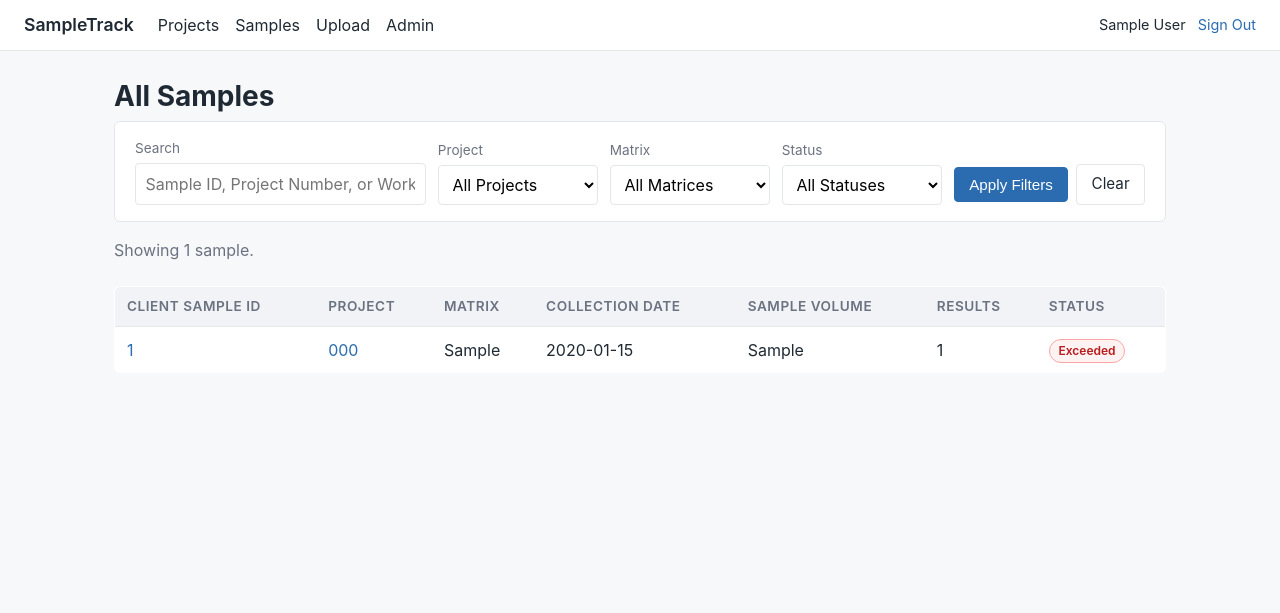
After one commit to jKeonaona/SampleTrack, a Flask app: page /samples in a window 1280 px wide. The commit adds this page. Shown: the top 613 px of the page. Run offline with Flask 3, Linux system fonts and the light colour scheme; a user stored in the database is signed in; tables that the repository leaves empty hold one stand-in row (values such as "Sample post").

Commit message:
Add global samples list at /samples with project, matrix, and status filters, full-text search across Client Sample ID, lab WorkOrder, and project number, and Samples nav link
Co-Authored-By: Claude Opus 4.7 (1M context) <noreply@anthropic.com>

```diff
--- a/routes/samples.py
+++ b/routes/samples.py
@@ -1,12 +1,106 @@
 from flask import Blueprint, render_template, request, redirect, url_for, flash
 from flask_login import login_required
+from sqlalchemy import or_
 
-from models import db, Sample
+from models import db, Project, Sample
 from parsers.lab_report import MATRIX_OPTIONS
 from routes.projects import _parse_date
-from utils.calculations import evaluate_result
+from utils.calculations import evaluate_result, worst_sample_status
 
 samples_bp = Blueprint("samples", __name__)
+
+
+AVAILABLE_STATUSES = [
+    ("exceeded", "Exceeded"),
+    ("warning", "Warning"),
+    ("ok", "OK"),
+    ("no_data", "No Data"),
+]
+
+NEUTRAL_STATUSES = ("no_thresholds", "no_value", "no_results")
+
+
+@samples_bp.route("/samples", methods=["GET"])
+@login_required
+def list_samples():
+    # Performance note: worst_sample_status performs an N+1 query (one Results
+    # iteration per sample + one Threshold query per result). For the current
+    # dataset size this is fine. Optimize later by caching worst status on
+    # Sample or computing it in a background job.
+
+    project_id_raw = (request.args.get("project_id") or "").strip()
+    project_id = None
+    if project_id_raw:
+        try:
+            project_id = int(project_id_raw)
+        except ValueError:
+            project_id = None
+
+    matrix = (request.args.get("matrix") or "").strip()
+    if matrix and matrix not in MATRIX_OPTIONS:
+        matrix = ""
+
+    status_filter = (request.args.get("status") or "").strip()
+    valid_status_values = {key for key, _label in AVAILABLE_STATUSES}
+    if status_filter and status_filter not in valid_status_values:
+        status_filter = ""
+
+    q_str = (request.args.get("q") or "").strip()
+
+    query = Sample.query
+    if project_id is not None:
+        query = query.filter(Sample.project_id == project_id)
+    if matrix:
+        query = query.filter(Sample.matrix == matrix)
+    if q_str:
+        pattern = f"%{q_str}%"
+        query = query.join(Project).filter(or_(
+            Sample.client_sample_id.ilike(pattern),
+            Sample.lab_workorder.ilike(pattern),
+            Project.project_number.ilike(pattern),
+        ))
+
+    query = query.order_by(
+        Sample.collection_date.desc(),
+        Sample.client_sample_id.asc(),
+    )
+    all_samples = query.all()
+
+    sample_statuses = {s.id: worst_sample_status(s) for s in all_samples}
+
+    if status_filter:
+        if status_filter == "no_data":
+            all_samples = [
+                s for s in all_samples
+                if sample_statuses[s.id] in NEUTRAL_STATUSES
+            ]
+        else:
+            all_samples = [
+                s for s in all_samples
+                if sample_statuses[s.id] == status_filter
+            ]
+
+    filters = {
+        "project_id": project_id,
+        "matrix": matrix,
+        "status": status_filter,
+        "q": q_str,
+    }
+    filters_applied = bool(
+        project_id is not None or matrix or status_filter or q_str
+    )
+
+    return render_template(
+        "samples/list.html",
+        samples=all_samples,
+        sample_statuses=sample_statuses,
+        filters=filters,
+        filters_applied=filters_applied,
+        available_projects=Project.query.order_by(Project.project_number).all(),
+        available_matrices=MATRIX_OPTIONS,
+        available_statuses=AVAILABLE_STATUSES,
+        total_count=len(all_samples),
+    )
 
 
 @samples_bp.route("/samples/<int:sample_id>", methods=["GET"])
--- a/templates/base.html
+++ b/templates/base.html
@@ -217,6 +217,7 @@
       <a class="brand" href="/">SampleTrack</a>
       <div class="links">
         <a href="/projects">Projects</a>
+        <a href="/samples">Samples</a>
         <a href="/upload">Upload</a>
         {% if current_user.is_authenticated and current_user.is_admin %}
           <a href="/admin">Admin</a>
--- /dev/null
+++ b/templates/samples/list.html
@@ -0,0 +1,140 @@
+{% extends "base.html" %}
+
+{% block title %}All Samples{% endblock %}
+
+{% block content %}
+  <style>
+    .filter-bar {
+      display: flex;
+      flex-wrap: wrap;
+      gap: 0.75rem;
+      align-items: flex-end;
+    }
+    .filter-bar > .field-group {
+      display: flex;
+      flex-direction: column;
+      min-width: 160px;
+    }
+    .filter-bar > .field-group.search-field { flex: 2; min-width: 240px; }
+    .filter-bar > .field-group.select-field { flex: 1; }
+    .filter-bar label {
+      font-size: 0.85rem;
+      color: var(--muted);
+      margin-bottom: 0.25rem;
+    }
+    .filter-bar input[type="text"],
+    .filter-bar select {
+      padding: 0.5rem 0.6rem;
+      font: inherit;
+      border: 1px solid var(--border);
+      border-radius: 4px;
+      background: var(--surface);
+      width: 100%;
+    }
+    .filter-bar .submit-field {
+      display: flex;
+      flex-direction: row;
+      gap: 0.5rem;
+      align-items: center;
+    }
+  </style>
+
+  <h1>All Samples</h1>
+
+  {% set flag_labels = {
+    "exceeded": "Exceeded",
+    "warning": "Warning",
+    "ok": "OK",
+    "no_thresholds": "No Data",
+    "no_value": "No Data",
+    "no_results": "No Data",
+  } %}
+
+  <div class="info-block" style="margin-bottom: 1rem;">
+    <form class="filter-bar" method="get" action="{{ url_for('samples.list_samples') }}">
+      <div class="field-group search-field">
+        <label for="q">Search</label>
+        <input type="text" id="q" name="q" placeholder="Sample ID, Project Number, or WorkOrder..." value="{{ filters.q or '' }}">
+      </div>
+
+      <div class="field-group select-field">
+        <label for="project_id">Project</label>
+        <select id="project_id" name="project_id">
+          <option value="">All Projects</option>
+          {% for p in available_projects %}
+            <option value="{{ p.id }}" {% if filters.project_id == p.id %}selected{% endif %}>{{ p.project_number }} — {{ p.name }}</option>
+          {% endfor %}
+        </select>
+      </div>
+
+      <div class="field-group select-field">
+        <label for="matrix">Matrix</label>
+        <select id="matrix" name="matrix">
+          <option value="">All Matrices</option>
+          {% for m in available_matrices %}
+            <option value="{{ m }}" {% if filters.matrix == m %}selected{% endif %}>{{ m }}</option>
+          {% endfor %}
+        </select>
+      </div>
+
+      <div class="field-group select-field">
+        <label for="status">Status</label>
+        <select id="status" name="status">
+          <option value="">All Statuses</option>
+          {% for value, label in available_statuses %}
+            <option value="{{ value }}" {% if filters.status == value %}selected{% endif %}>{{ label }}</option>
+          {% endfor %}
+        </select>
+      </div>
+
+      <div class="submit-field">
+        <button type="submit" class="btn">Apply Filters</button>
+        <a class="btn secondary" href="{{ url_for('samples.list_samples') }}">Clear</a>
+      </div>
+    </form>
+  </div>
+
+  <p class="subtitle">
+    Showing {{ total_count }} sample{% if total_count != 1 %}s{% endif %}{% if filters_applied %} (filtered){% endif %}.
+  </p>
+
+  {% if samples %}
+    <table class="data">
+      <thead>
+        <tr>
+          <th>Client Sample ID</th>
+          <th>Project</th>
+          <th>Matrix</th>
+          <th>Collection Date</th>
+          <th>Sample Volume</th>
+          <th>Results</th>
+          <th>Status</th>
+        </tr>
+      </thead>
+      <tbody>
+        {% for s in samples %}
+          {% set status = sample_statuses.get(s.id, "no_results") %}
+          <tr>
+            <td><a href="{{ url_for('samples.detail', sample_id=s.id) }}">{{ s.client_sample_id }}</a></td>
+            <td><a href="{{ url_for('projects.detail', project_id=s.project_id) }}">{{ s.project.project_number }}</a></td>
+            <td>{{ s.matrix }}</td>
+            <td>{{ s.collection_date.strftime("%Y-%m-%d") if s.collection_date else "—" }}</td>
+            <td>{{ s.sample_volume or "—" }}</td>
+            <td>{{ s.results|length }}</td>
+            <td><span class="flag-pill {{ status }}">{{ flag_labels.get(status, status) }}</span></td>
+          </tr>
+        {% endfor %}
+      </tbody>
+    </table>
+  {% elif filters_applied %}
+    <div class="empty">
+      <p>No samples match the current filters.</p>
+      <a class="btn secondary" href="{{ url_for('samples.list_samples') }}" style="margin-top: 0.5rem;">Clear filters</a>
+    </div>
+  {% else %}
+    <div class="empty">
+      <p>No samples uploaded yet. Upload a lab report to get started.</p>
+      <a class="btn" href="{{ url_for('uploads.dump') }}" style="margin-top: 0.5rem;">Upload</a>
+    </div>
+  {% endif %}
+{% endblock %}
```
